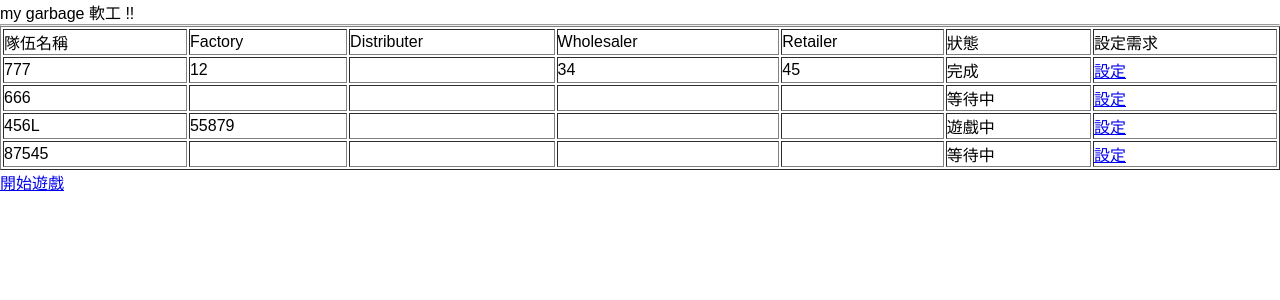
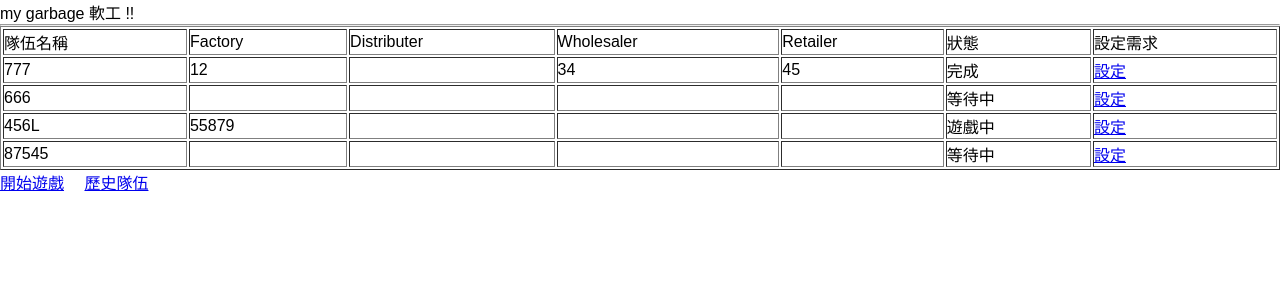
Before and after one commit to team333demo/beer-game, a PHP site: page /adminView.php in a window 1280 px wide. Shown: the top 300 px of the page. Run offline with PHP 8.4, Linux system fonts and the light colour scheme; data comes from the database, SQL or seed files in the repository.

Commit message:
更新管理員畫面

```diff
--- a/adminView.php
+++ b/adminView.php
@@ -54,5 +54,6 @@ while (	$rs = mysqli_fetch_assoc($result)) {
 ?>
 </table>
 <a href ='startgame.php'>開始遊戲</a>
+<a href ='history.php'>歷史隊伍</a>
 </body>
 </html>
```
